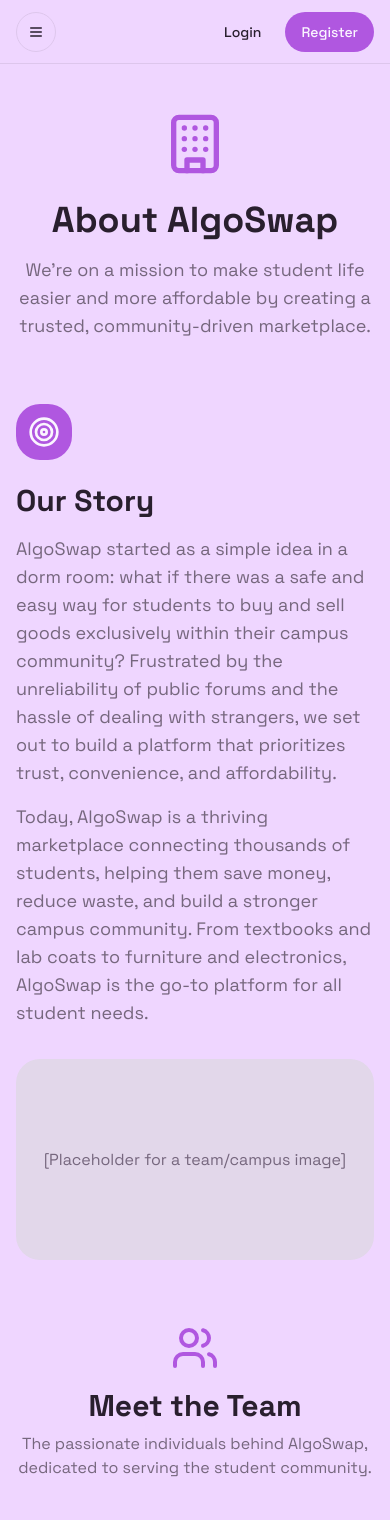
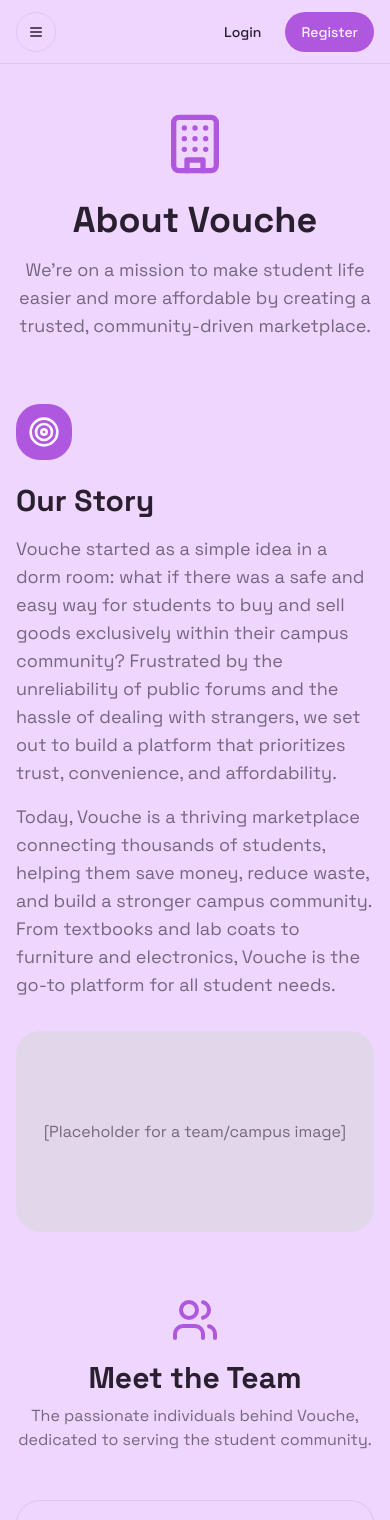
Before and after one commit to devcode-srish/Vouch-The-Student-Marketplace, a Next.js app: page /about in a window 390 px wide. Shown: the top 1520 px of the page. Built offline with nearby package versions, Linux system fonts and the light colour scheme.

Commit message:
Show the intro page first then the login page and then the subscription

```diff
--- a/src/app/about/page.tsx
+++ b/src/app/about/page.tsx
@@ -27,7 +27,7 @@ export default function AboutPage() {
     <div className="container mx-auto px-4 py-12">
       <header className="text-center mb-16">
         <Building className="mx-auto h-16 w-16 text-primary" />
-        <h1 className="text-4xl md:text-6xl font-bold font-headline mt-6">About AlgoSwap</h1>
+        <h1 className="text-4xl md:text-6xl font-bold font-headline mt-6">About Vouche</h1>
         <p className="text-lg text-muted-foreground mt-4 max-w-2xl mx-auto">
           We're on a mission to make student life easier and more affordable by creating a trusted, community-driven marketplace.
         </p>
@@ -41,10 +41,10 @@ export default function AboutPage() {
                 </div>
                 <h2 className="text-3xl font-bold font-headline">Our Story</h2>
                 <p className="text-muted-foreground text-lg">
-                AlgoSwap started as a simple idea in a dorm room: what if there was a safe and easy way for students to buy and sell goods exclusively within their campus community? Frustrated by the unreliability of public forums and the hassle of dealing with strangers, we set out to build a platform that prioritizes trust, convenience, and affordability.
+                Vouche started as a simple idea in a dorm room: what if there was a safe and easy way for students to buy and sell goods exclusively within their campus community? Frustrated by the unreliability of public forums and the hassle of dealing with strangers, we set out to build a platform that prioritizes trust, convenience, and affordability.
                 </p>
                 <p className="text-muted-foreground text-lg">
-                Today, AlgoSwap is a thriving marketplace connecting thousands of students, helping them save money, reduce waste, and build a stronger campus community. From textbooks and lab coats to furniture and electronics, AlgoSwap is the go-to platform for all student needs.
+                Today, Vouche is a thriving marketplace connecting thousands of students, helping them save money, reduce waste, and build a stronger campus community. From textbooks and lab coats to furniture and electronics, Vouche is the go-to platform for all student needs.
                 </p>
               </div>
                <div className="aspect-video bg-muted rounded-lg flex items-center justify-center">
@@ -58,7 +58,7 @@ export default function AboutPage() {
             <Users className="mx-auto h-12 w-12 text-primary" />
             <h2 className="text-3xl font-bold font-headline mt-4">Meet the Team</h2>
             <p className="text-muted-foreground mt-2 max-w-xl mx-auto">
-                The passionate individuals behind AlgoSwap, dedicated to serving the student community.
+                The passionate individuals behind Vouche, dedicated to serving the student community.
             </p>
         </div>
         <div className="grid grid-cols-1 sm:grid-cols-2 md:grid-cols-4 gap-8">
--- a/src/app/browse/page.tsx
+++ b/src/app/browse/page.tsx
@@ -37,7 +37,7 @@ export default function BrowsePage() {
 
         <div className="relative z-20 text-center px-6 w-full max-w-2xl">
           <h1 className="text-4xl md:text-7xl font-bold font-headline tracking-tighter text-white drop-shadow-2xl animate-in fade-in slide-in-from-bottom-4 duration-1000">
-            AlgoSwap
+            Vouche
           </h1>
           <p className="text-lg md:text-2xl text-white/90 mt-4 font-medium tracking-wide animate-in fade-in slide-in-from-bottom-6 duration-1000 delay-200">
             Find what you need on campus
--- a/src/app/history/page.tsx
+++ b/src/app/history/page.tsx
@@ -48,7 +48,7 @@ export default function HistoryPage() {
         <ScrollText className="mx-auto h-12 w-12 text-primary" />
         <h1 className="text-4xl font-bold font-headline mt-4">My Purchases</h1>
         <p className="text-muted-foreground mt-2">
-          A record of all your transactions on AlgoSwap.
+          A record of all your transactions on Vouche.
         </p>
       </div>
 
@@ -71,7 +71,7 @@ export default function HistoryPage() {
             </CardHeader>
             <CardContent>
                 <Button asChild>
-                    <Link href="/">Browse Marketplace</Link>
+                    <Link href="/browse">Browse Marketplace</Link>
                 </Button>
             </CardContent>
         </Card>
--- a/src/app/item/[id]/page.tsx
+++ b/src/app/item/[id]/page.tsx
@@ -70,7 +70,7 @@ export default function ItemPage({ params }: { params: { id: string } }) {
 
           <div className="flex items-center gap-2 text-sm text-muted-foreground">
             <ShieldCheck className="w-5 h-5 text-green-500"/>
-            <span>All payments are held securely by AlgoSwap until you confirm the item exchange.</span>
+            <span>All payments are held securely by Vouche until you confirm the item exchange.</span>
           </div>
 
           <Button asChild size="lg" className="w-full text-lg py-7 bg-accent hover:bg-accent/90">
--- a/src/app/privacy/page.tsx
+++ b/src/app/privacy/page.tsx
@@ -16,7 +16,7 @@ const privacySections = [
     },
     {
         title: "4. Data Security",
-        content: "We take reasonable measures to help protect information about you from loss, theft, misuse, and unauthorized access, disclosure, alteration, and destruction. We use a secure payment gateway and hold payments until transactions are confirmed to protect both buyers and sellers."
+        content: "We take reasonable measures to help protect information about you from loss, theft, misuse, and unauthorized access, disclosure, alteration, and destruction. We use a secure payment gateway and hold payments until transactions are confirmed to protect both buyers and sellers on Vouche."
     },
     {
         title: "5. Your Choices",
--- a/src/app/rewards/page.tsx
+++ b/src/app/rewards/page.tsx
@@ -59,7 +59,7 @@ export default function RewardsPage() {
                 Redeem Another Reward
               </Button>
               <Button asChild variant="outline" className="mt-4 w-full">
-                <Link href="/">Back to Marketplace</Link>
+                <Link href="/browse">Back to Marketplace</Link>
               </Button>
             </CardContent>
           </Card>
@@ -73,7 +73,7 @@ export default function RewardsPage() {
       <header className="text-center mb-12">
         <Gift className="mx-auto h-12 w-12 text-primary" />
         <h1 className="text-4xl md:text-6xl font-bold font-headline mt-4">
-          AlgoSwap Rewards
+          Vouche Rewards
         </h1>
         <p className="text-lg text-muted-foreground mt-4">
           Redeem your hard-earned AlgoCoins for exclusive gifts.
--- a/src/app/terms/page.tsx
+++ b/src/app/terms/page.tsx
@@ -5,7 +5,7 @@ import { Accordion, AccordionContent, AccordionItem, AccordionTrigger } from "@/
 const termsSections = [
     {
         title: "1. Acceptance of Terms",
-        content: "By accessing or using the AlgoSwap platform, you agree to be bound by these Terms of Service and our Privacy Policy. If you do not agree to these terms, you may not use our services. These terms apply to all users, including sellers, buyers, and casual browsers."
+        content: "By accessing or using the Vouche platform, you agree to be bound by these Terms of Service and our Privacy Policy. If you do not agree to these terms, you may not use our services. These terms apply to all users, including sellers, buyers, and casual browsers."
     },
     {
         title: "2. User Accounts",
@@ -17,7 +17,7 @@ const termsSections = [
     },
     {
         title: "4. Transactions and Payments",
-        content: "AlgoSwap facilitates transactions between buyers and sellers but is not a party to any transaction. We use a secure payment holding system where funds are held until the item exchange is confirmed by both parties. AlgoSwap is not responsible for the quality, safety, or legality of items listed."
+        content: "Vouche facilitates transactions between buyers and sellers but is not a party to any transaction. We use a secure payment holding system where funds are held until the item exchange is confirmed by both parties. Vouche is not responsible for the quality, safety, or legality of items listed."
     },
     {
         title: "5. Termination",
--- a/src/components/shared/PaymentGateway.tsx
+++ b/src/components/shared/PaymentGateway.tsx
@@ -29,7 +29,7 @@ export function PaymentGateway({ item, seller, onPaymentSuccess }: PaymentGatewa
   };
 
   const amountMicroAlgos = item.price * 1_000_000;
-  const note = `Payment for ${item.name} from AlgoSwap`;
+  const note = `Payment for ${item.name} from Vouche`;
   const algorandUrl = `algorand://${seller.address}?amount=${amountMicroAlgos}&note=${encodeURIComponent(note)}`;
 
   const qrCodeUrl = `https://api.qrserver.com/v1/create-qr-code/?size=512x512&data=${encodeURIComponent(algorandUrl)}`;
```
Also changed, not shown: src/app/subscribe/page.tsx (+4 -3 lines).
